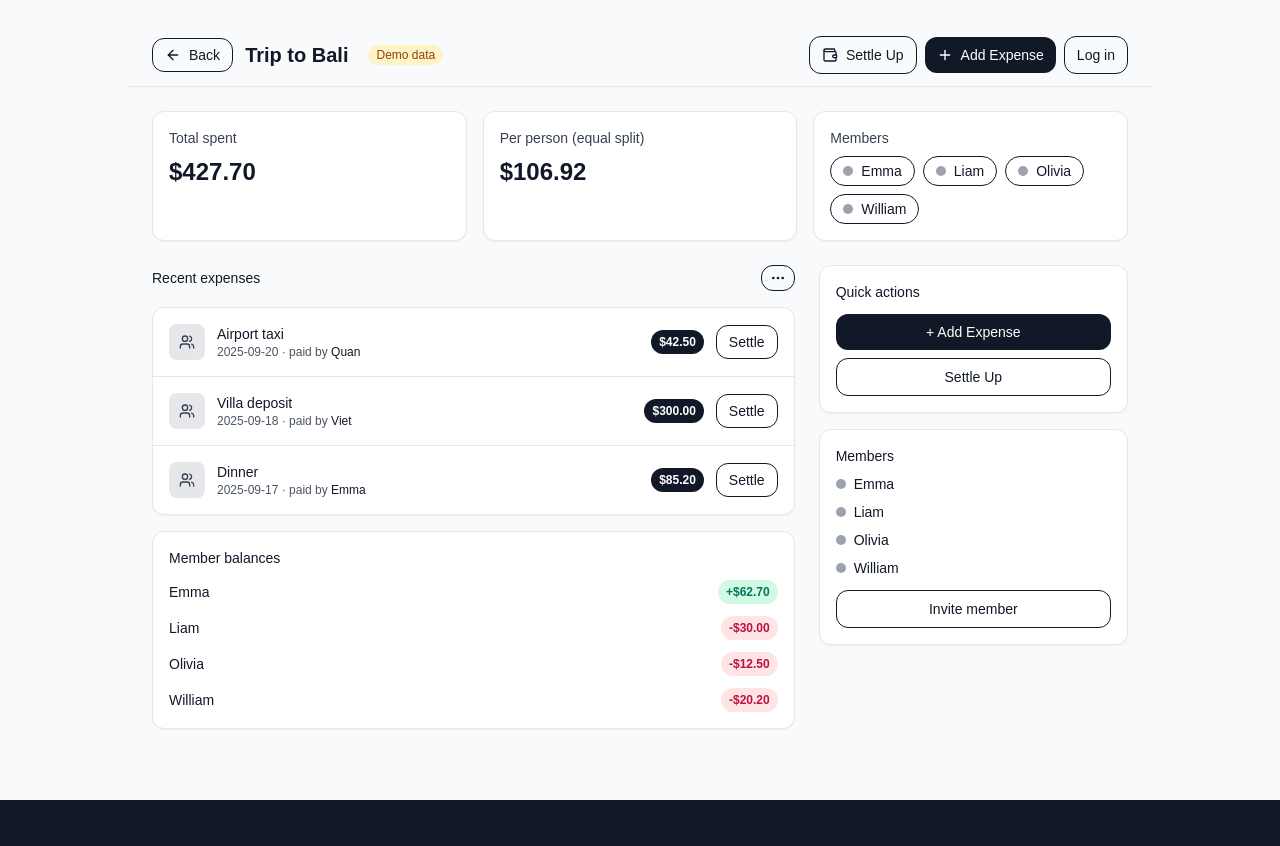
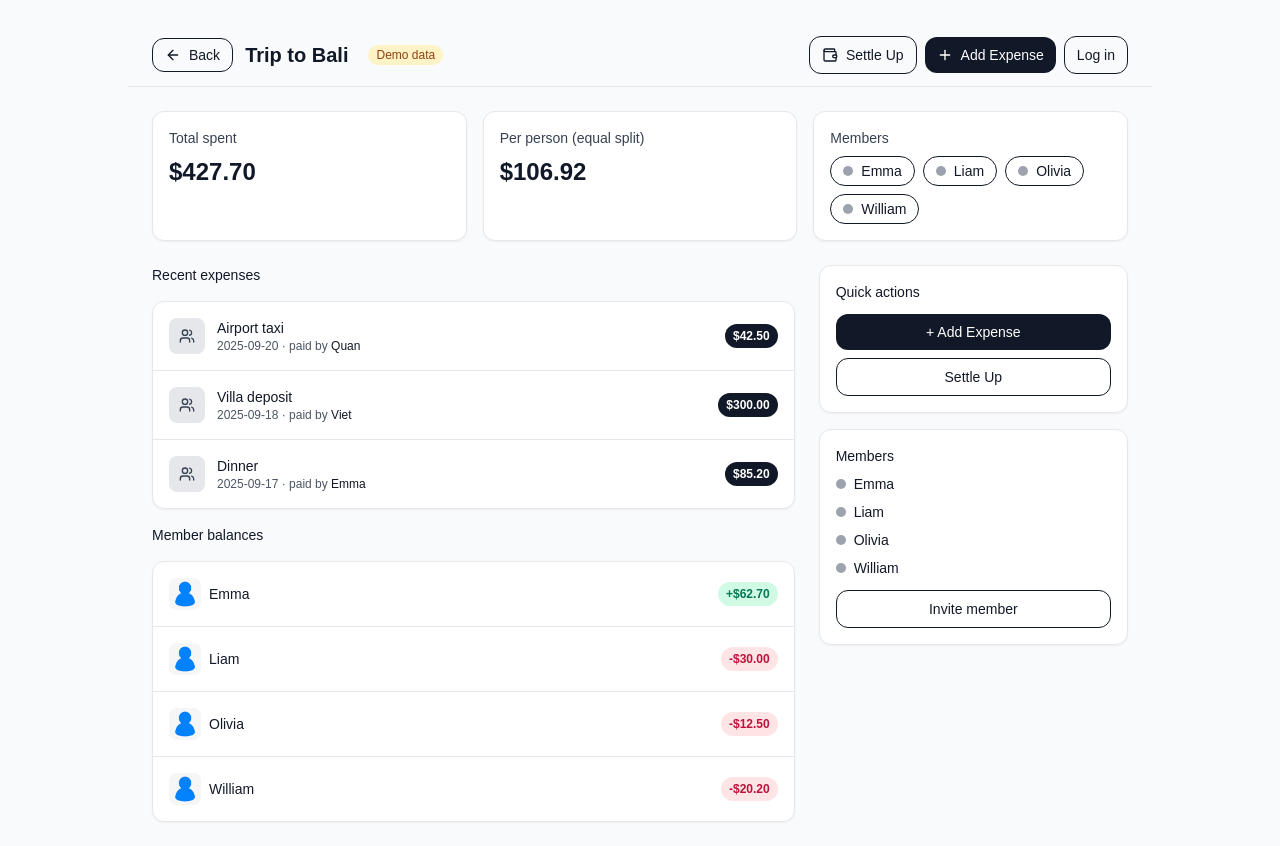
Before and after one commit to VietCT04/Splitz, a Next.js app in the folder frontend/: page /groups/1 in a window 1280 px wide. Before the commit the page ends 800 px from the top, so only its background shows below. Built offline with nearby package versions, Linux system fonts and the light colour scheme.

Commit message:
feat: [frontend] Added the loading when cold start

```diff
--- a/frontend/src/app/components/auth/LoginForm.tsx
+++ b/frontend/src/app/components/auth/LoginForm.tsx
@@ -8,8 +8,15 @@ export default function LoginForm(): React.JSX.Element {
   const search = useSearchParams();
   const next = search.get("next") ?? "/dashboard";
 
+  const [loading, setLoading] = React.useState(false);
+  const [error, setError] = React.useState<string | null>(null);
+
   const handleSubmit = async (e: React.FormEvent<HTMLFormElement>) => {
     e.preventDefault();
+    setError(null);
+    setLoading(true);
+
+    try {
       const fd = new FormData(e.currentTarget);
       const body = {
         name: String(fd.get("username") || ""),
@@ -26,21 +33,36 @@ export default function LoginForm(): React.JSX.Element {
       );
 
       if (!res.ok) {
-      // show an error UI if you like
-      return;
+        let msg = "Login failed.";
+        try {
+          const j = await res.json();
+          msg = j?.message || j?.error || msg;
+        } catch {}
+        throw new Error(msg);
       }
+
       const { accessToken } = await res.json();
       localStorage.setItem("access_token", accessToken);
-    console.log(accessToken);
-    // Replace so back button won't return to login
+
       router.replace(next);
+    } catch (err: any) {
+      setError(err?.message ?? "Something went wrong.");
+    } finally {
+      setLoading(false);
+    }
   };
 
   return (
     <form onSubmit={handleSubmit} className="mt-6 space-y-4">
+      {error && (
+        <div className="rounded-xl border border-rose-300 bg-rose-50 px-3 py-2 text-sm text-rose-800">
+          {error}
+        </div>
+      )}
+
       <div>
         <label
-          htmlFor="name"
+          htmlFor="username"
           className="block text-sm font-medium text-gray-700"
         >
           Name
@@ -50,8 +72,9 @@ export default function LoginForm(): React.JSX.Element {
           name="username"
           type="text"
           required
+          disabled={loading}
           placeholder="youabc123"
-          className="mt-1 w-full rounded-xl border border-gray-900 bg-white px-3 py-2 text-gray-900 placeholder:text-gray-400 focus:border-gray-900 focus:outline-none"
+          className="mt-1 w-full rounded-xl border border-gray-900 bg-white px-3 py-2 text-gray-900 placeholder:text-gray-400 focus:border-gray-900 focus:outline-none disabled:opacity-60"
         />
       </div>
 
@@ -67,21 +90,31 @@ export default function LoginForm(): React.JSX.Element {
           name="password"
           type="password"
           required
+          disabled={loading}
           placeholder="••••••••"
-          className="mt-1 w-full rounded-xl border border-gray-900 bg-white px-3 py-2 text-gray-900 placeholder:text-gray-400 focus:border-gray-900 focus:outline-none"
+          className="mt-1 w-full rounded-xl border border-gray-900 bg-white px-3 py-2 text-gray-900 placeholder:text-gray-400 focus:border-gray-900 focus:outline-none disabled:opacity-60"
         />
       </div>
 
       <button
         type="submit"
-        className="w-full rounded-xl bg-gray-900 px-3 py-2.5 text-sm font-semibold text-white hover:bg-black"
+        disabled={loading}
+        className="w-full rounded-xl bg-gray-900 px-3 py-2.5 text-sm font-semibold text-white hover:bg-black disabled:opacity-70"
       >
-        Log In
+        {loading ? (
+          <span className="inline-flex items-center gap-2">
+            <span className="h-4 w-4 animate-spin rounded-full border-2 border-white border-t-transparent" />
+            Logging in…
+          </span>
+        ) : (
+          "Log In"
+        )}
       </button>
+
       <button
         type="button"
-        onClick={() => router.push("/dashboard")}
-        className="w-full rounded-xl bg-gray-900 px-3 py-2.5 text-sm font-semibold text-white hover:bg-black"
+        onClick={() => router.push("/signup")}
+        className="w-full rounded-xl bg-gray-900 px-3 py-2.5 text-sm font-semibold text-white hover:bg-black disabled:opacity-70"
       >
         Sign Up
       </button>
@@ -93,9 +126,9 @@ export default function LoginForm(): React.JSX.Element {
             "https://www.youtube.com/watch?v=3JVpAIJM2lw&list=RD0chK12qHGfM&index=27"
           )
         }
-        className="w-full rounded-xl bg-gray-900 px-3 py-2.5 text-sm font-semibold text-white hover:bg-black"
+        className="w-full rounded-xl bg-gray-900 px-3 py-2.5 text-sm font-semibold text-white hover:bg-black disabled:opacity-70"
       >
-        Cold Start? Try Demo
+        Cold Start (2-3 mins)? Try Demo
       </button>
 
       <p className="text-center text-sm text-gray-600">
--- a/frontend/src/app/groups/[id]/page.tsx
+++ b/frontend/src/app/groups/[id]/page.tsx
@@ -1,6 +1,7 @@
 "use client";
 
 import Link from "next/link";
+import Avatar from "../../components/ui/Avatar";
 import { useEffect, useMemo, useState } from "react";
 import { ArrowLeft, Plus, Wallet, Users, MoreHorizontal } from "lucide-react";
 
@@ -281,9 +282,6 @@ export default function GroupDetail({ params }: { params: { id: number } }) {
               <h2 className="text-sm font-medium text-gray-900">
                 Recent expenses
               </h2>
-              <button className="rounded-xl border border-gray-900 px-2 py-1 text-xs">
-                <MoreHorizontal className="h-4 w-4" />
-              </button>
             </div>
 
             <ul className="rounded-xl border bg-white shadow-sm divide-y">
@@ -312,9 +310,6 @@ export default function GroupDetail({ params }: { params: { id: number } }) {
                       <span className="rounded-full bg-gray-900 px-2 py-1 text-xs font-semibold text-white">
                         ${e.amount.toFixed(2)}
                       </span>
-                      <button className="rounded-xl border border-gray-900 px-3 py-1.5 text-sm text-gray-900 hover:bg-gray-50">
-                        Settle
-                      </button>
                     </div>
                   </li>
                 ))
@@ -326,6 +321,9 @@ export default function GroupDetail({ params }: { params: { id: number } }) {
             </ul>
 
             {/* Server-computed member balances */}
+            <h3 className="text-sm font-medium text-gray-900">
+              Member balances
+            </h3>
             <MemberBalanceList balances={group.balances} />
           </section>
 
@@ -395,19 +393,17 @@ function MemberBalanceList({ balances }: { balances: MemberBalance[] }) {
   if (!balances?.length) {
     return (
       <div className="rounded-xl border bg-white p-4 shadow-sm">
-        <h3 className="text-sm font-medium text-gray-900">Member balances</h3>
         <p className="mt-3 text-sm text-gray-600">No balances yet</p>
       </div>
     );
   }
 
   return (
-    <div className="rounded-xl border bg-white p-4 shadow-sm">
-      <h3 className="text-sm font-medium text-gray-900">Member balances</h3>
-      <ul className="mt-3 space-y-3">
+    <ul className="rounded-xl border bg-white shadow-sm divide-y">
       {balances.map((b) => (
-          <li key={b.userId} className="flex items-center justify-between">
-            <div className="text-sm">
+        <li key={b.userId} className="flex items-center justify-between p-4">
+          <div className="text-sm flex items-center gap-2">
+            <Avatar size={32} rounded="lg" />
             <p className="font-medium text-gray-900">{b.name}</p>
           </div>
           <span
@@ -425,7 +421,6 @@ function MemberBalanceList({ balances }: { balances: MemberBalance[] }) {
         </li>
       ))}
     </ul>
-    </div>
   );
 }
 
```
Lines whose indentation alone changed are shown as unchanged.
